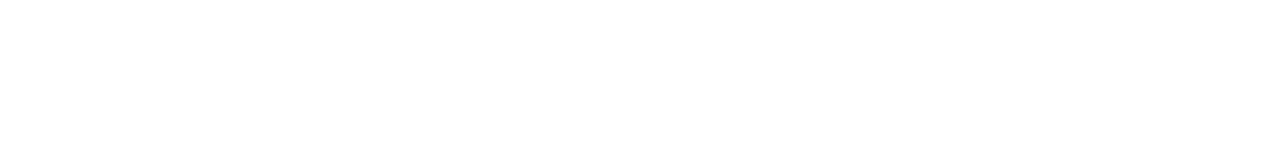
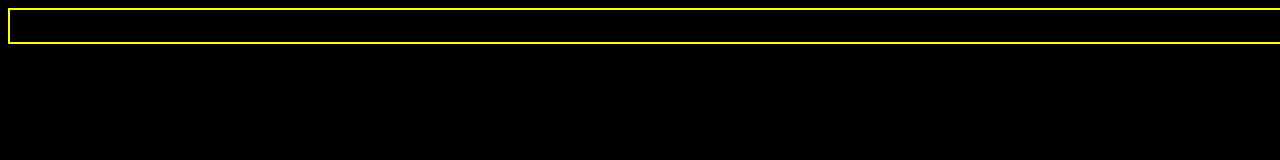
Before and after one commit to meet32001/CounterTerrorist, a plain HTML site: page PlayerSelector.html in a window 1280 px wide. Drawn offline with Linux system fonts and the light colour scheme.

Commit message:
team selector functionality modified

```diff
--- a/css/playerSelector.css
+++ b/css/playerSelector.css
@@ -1,4 +1,16 @@
 /* Start of PlayerSelector css */
+@font-face {
+  font-family: myFirstFont;
+  src: url(../asset/ModernWarfare-8MM6z.ttf);
+}
+
+body {
+  background-color: black;
+  font-family: myFirstFont;
+  width: 100%;
+  height: 72.3rem;
+  position: relative;
+}
 
 .PlayerSelector {
   border: 2px solid yellow;
--- a/css/teamSelector.css
+++ b/css/teamSelector.css
@@ -73,7 +73,7 @@ body {
   height: 45rem;
 }
 
-.autobtn {
+#autobtn {
   position: absolute;
   top: 87%;
   left: 37%;
--- a/js/playerSelector.js
+++ b/js/playerSelector.js
@@ -1,21 +1,37 @@
-// document.addEventListener("DOMContentLoaded", function () {
-//   // Replace 'en' with the desired language
-//   var nameurl = "https://randomuser.me/api/";
-//   var agenturl = "https://bymykel.github.io/CSGO-API/api/en/agents.json";
+document.addEventListener("DOMContentLoaded", function () {
+  var clickedDivId = localStorage.getItem('clickedDivId');
+    console.log(clickedDivId);
 
-//   //Start of PlayerSelector Div
-//   var PlayerSelector = document.createElement("div");
-//   PlayerSelector.classList.add("PlayerSelector");
-//   document.body.append(PlayerSelector);
+  var backgroundAudio = document.createElement("audio");
+  backgroundAudio.setAttribute("autoplay", "");
+  backgroundAudio.setAttribute("id", "backgroundAudio");
+  backgroundAudio.loop = true;
 
-//   // fetch(nameurl)
-//   //   .then((response) => response.json()) // Parse the data as JSON
-//   //   .then((data) => {
-//   //     console.log(data); // Do something with the data
-//   //   })
-//   //   .catch((error) => {
-//   //     console.error("Error:", error); // Handle any errors
-//   //   });
+  var source = document.createElement("source");
+  source.setAttribute(
+    "src",
+    "../asset/02 Counter-Strike - Global Offensive Theme 2.mp3"
+  );
+  backgroundAudio.appendChild(source);
+  document.body.appendChild(backgroundAudio);
+
+  // Replace 'en' with the desired language
+  var nameurl = "https://randomuser.me/api/";
+  var agenturl = "https://bymykel.github.io/CSGO-API/api/en/agents.json";
+
+  //Start of PlayerSelector Div
+  var PlayerSelector = document.createElement("div");
+  PlayerSelector.classList.add("PlayerSelector");
+  document.body.append(PlayerSelector);
+
+  // fetch(nameurl)
+  //   .then((response) => response.json()) // Parse the data as JSON
+  //   .then((data) => {
+  //     console.log(data); // Do something with the data
+  //   })
+  //   .catch((error) => {
+  //     console.error("Error:", error); // Handle any errors
+  //   });
 
 //   fetch(agenturl)
 //     .then((response) => response.json()) // Parse the data as JSON
@@ -44,5 +60,4 @@
 //     .catch((error) => {
 //       console.error("Error:", error); // Handle any errors
 //     });
-
-// });
+});
```
Also changed, not shown: js/teamSelector.js (+17 -19 lines).
